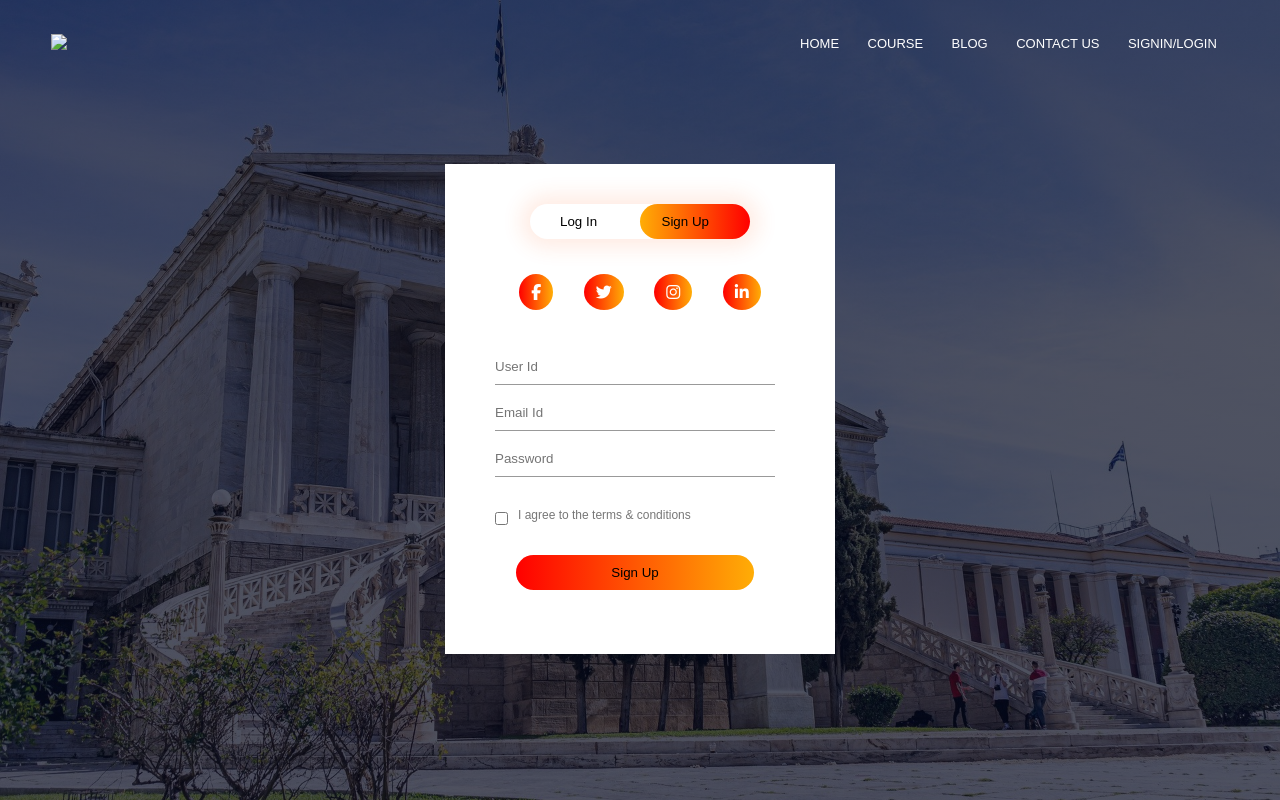
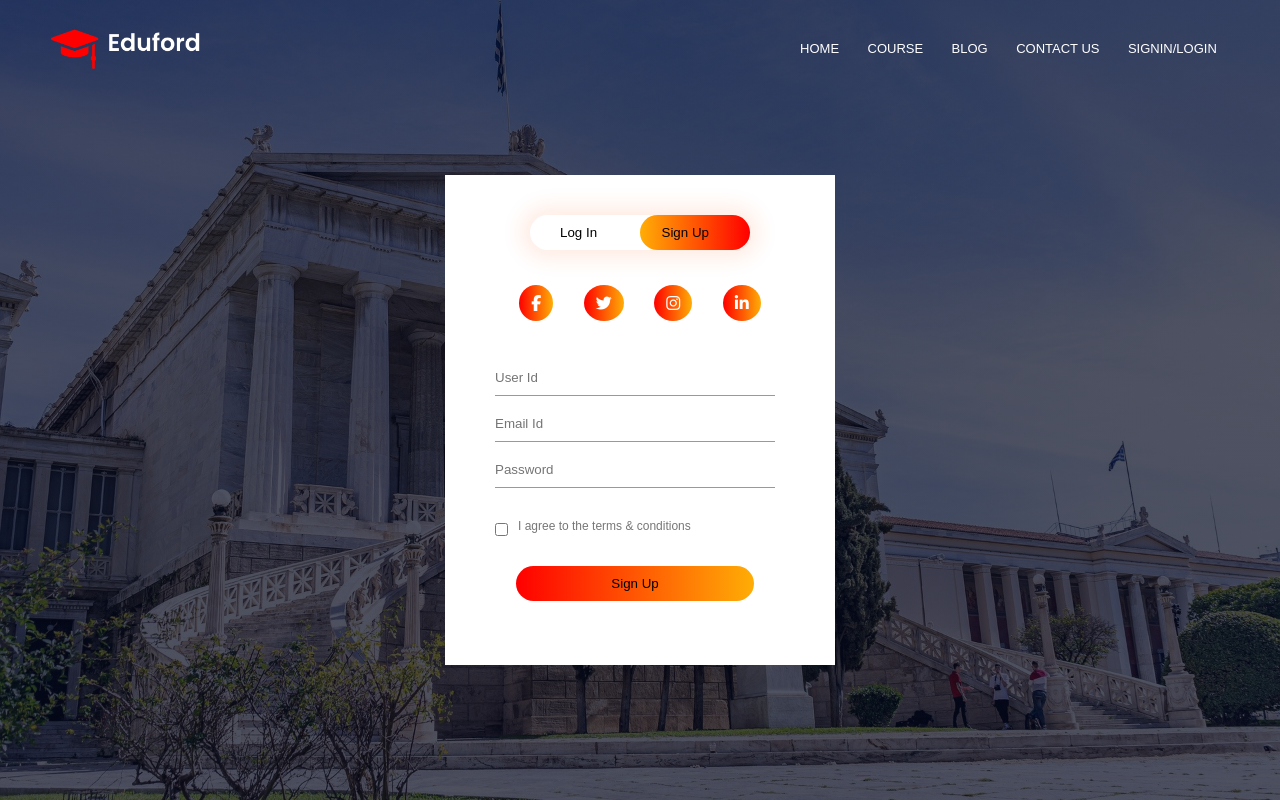
Before and after one commit to azan17/ali, a plain HTML site: page signup.html in a window 1280 px wide. Drawn offline with Linux system fonts and the light colour scheme.

Commit message:
Update signup.html

```diff
--- a/signup.html
+++ b/signup.html
@@ -10,7 +10,7 @@
 <body>
     <section class="Header">
         <nav>
-            <a href="index.html"> <img src="img/logo.png" ></a>
+            <a href="index.html"> <img src="logo.png" ></a>
             <div class="nav-links" id="navLinks">
                 <!-- <i class="fas fa-times" onclick="hideMenu()"></i> -->
                 <ul>
```
